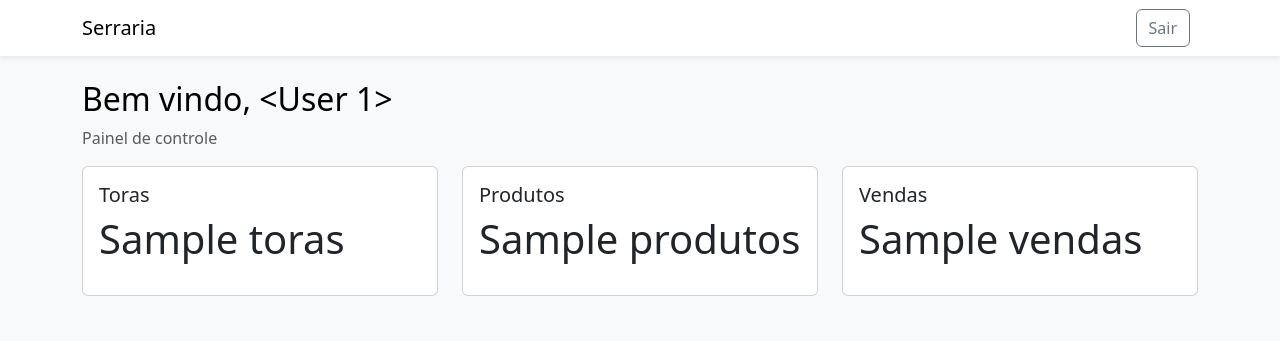
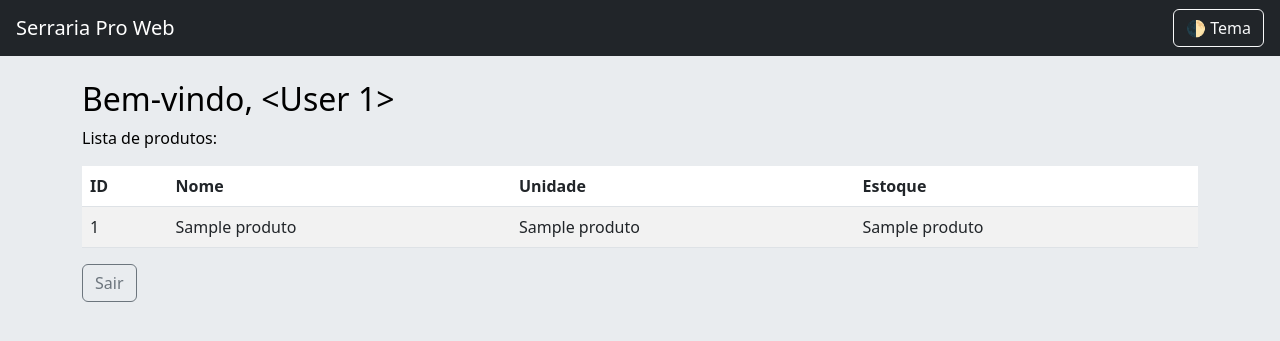
Before and after one commit to clebersondcamargo-cmyk/serraria-pro-web, a Flask app: template templates/dashboard.html in a window 1280 px wide. Shown: the top 341 px of the page. Run offline with Flask 3, Linux system fonts and the light colour scheme; tables that the repository leaves empty hold one stand-in row (values such as "Sample post"); the template is opened without the code that fills it: values that come from a table or form of the project are taken from there, most other values are stand-ins (such as "Sample title", 1, 10 or a date in 2020).

Commit message:
Update dashboard.html

```diff
--- a/templates/dashboard.html
+++ b/templates/dashboard.html
@@ -1,53 +1,23 @@
-<!doctype html>
-<html lang="pt-BR">
-  <head>
-    <meta charset="utf-8" />
-    <meta name="viewport" content="width=device-width, initial-scale=1" />
-    <title>Dashboard - Serraria</title>
-    <link href="https://cdn.jsdelivr.net/npm/bootstrap@5.3.3/dist/css/bootstrap.min.css" rel="stylesheet">
-    <link rel="stylesheet" href="/static/style.css">
-  </head>
-  <body class="bg-light">
-    <nav class="navbar navbar-expand-lg navbar-light bg-white shadow-sm">
-      <div class="container">
-        <a class="navbar-brand" href="#">Serraria</a>
-        <div class="d-flex">
-          <a class="btn btn-outline-secondary me-2" href="/logout">Sair</a>
-        </div>
-      </div>
-    </nav>
-
-    <div class="container py-4">
-      <h2>Bem vindo, {{ user }}</h2>
-      <p class="text-muted">Painel de controle</p>
-
-      <div class="row">
-        <div class="col-md-4">
-          <div class="card mb-3">
-            <div class="card-body">
-              <h5>Toras</h5>
-              <p class="display-6">{{ stats.toras }}</p>
-            </div>
-          </div>
-        </div>
-        <div class="col-md-4">
-          <div class="card mb-3">
-            <div class="card-body">
-              <h5>Produtos</h5>
-              <p class="display-6">{{ stats.produtos }}</p>
-            </div>
-          </div>
-        </div>
-        <div class="col-md-4">
-          <div class="card mb-3">
-            <div class="card-body">
-              <h5>Vendas</h5>
-              <p class="display-6">{{ stats.vendas }}</p>
-            </div>
-          </div>
-        </div>
-      </div>
-    </div>
-
-  </body>
-</html>
+{% extends "base.html" %}
+{% block content %}
+<h2>Bem-vindo, {{ user }}</h2>
+<p>Lista de produtos:</p>
+<table class="table table-striped">
+  <thead>
+    <tr><th>ID</th><th>Nome</th><th>Unidade</th><th>Estoque</th></tr>
+  </thead>
+  <tbody>
+    {% for p in produtos %}
+    <tr>
+      <td>{{ p[0] }}</td>
+      <td>{{ p[1] }}</td>
+      <td>{{ p[2] }}</td>
+      <td>{{ p[3] }}</td>
+    </tr>
+    {% else %}
+    <tr><td colspan="4">Nenhum produto cadastrado.</td></tr>
+    {% endfor %}
+  </tbody>
+</table>
+<a href="/logout" class="btn btn-outline-secondary">Sair</a>
+{% endblock %}
```
